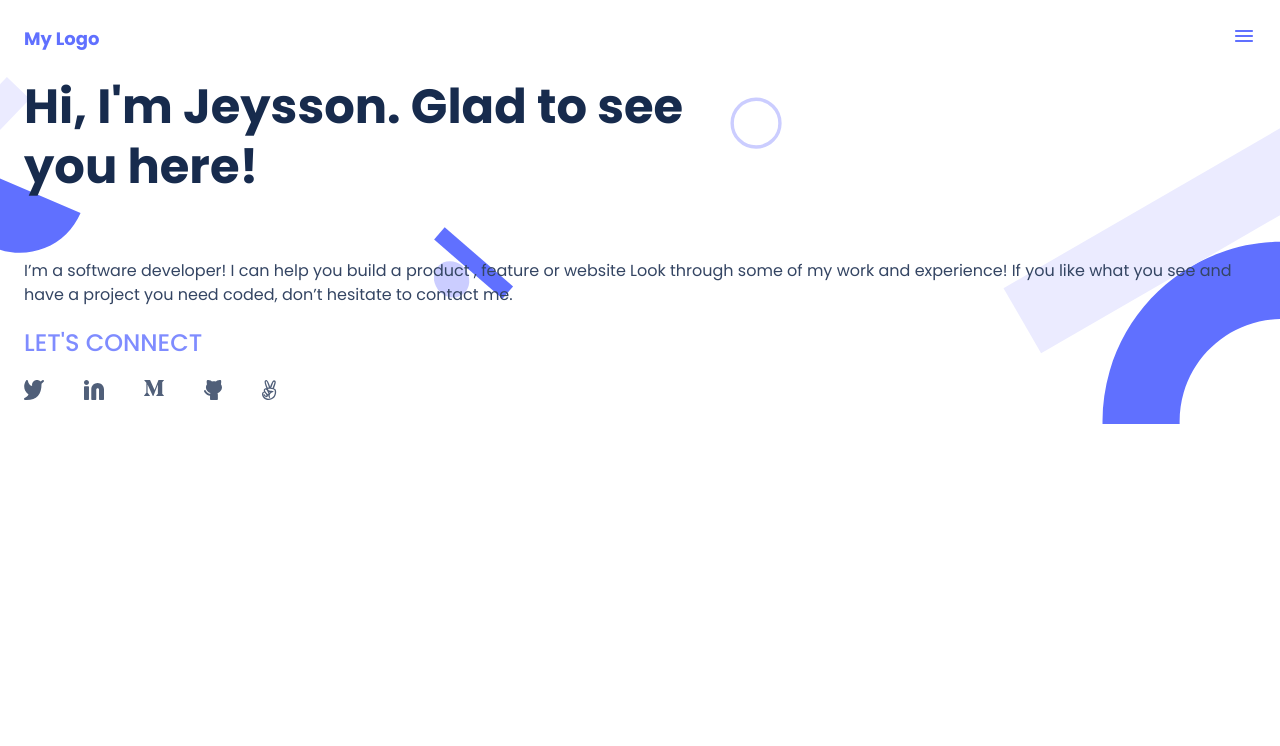
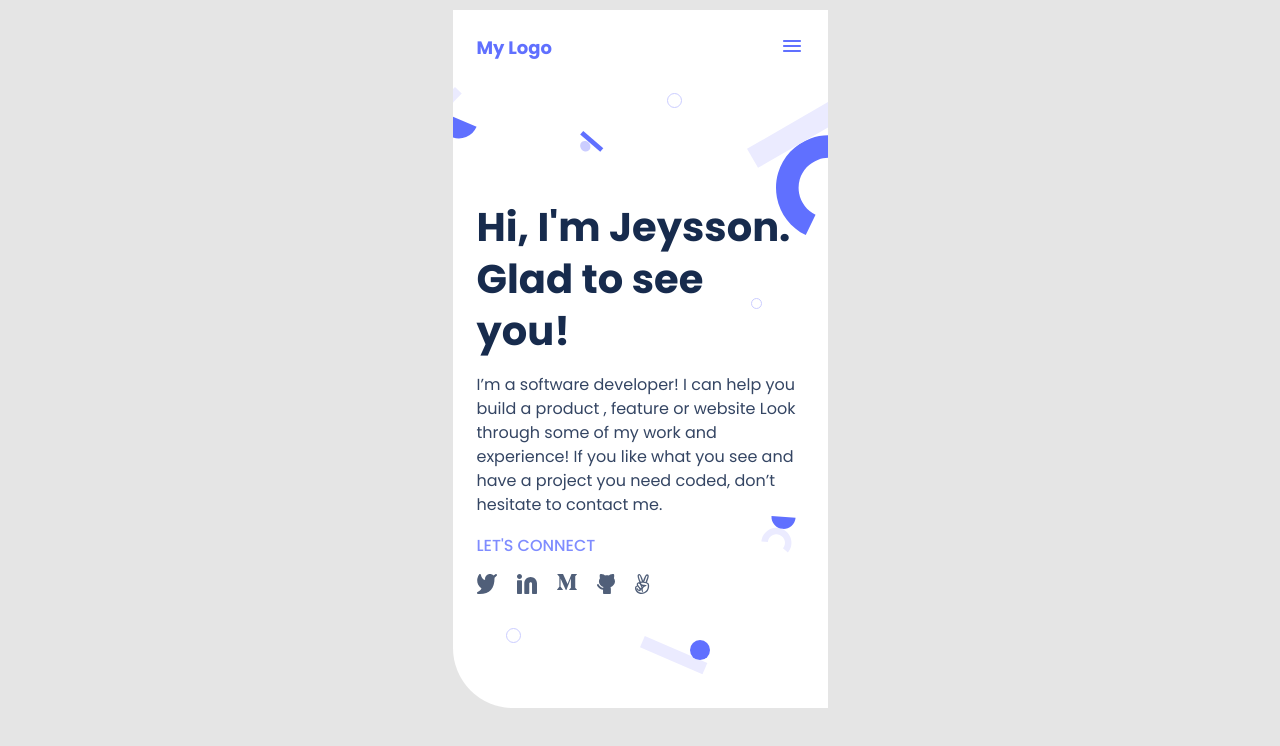
Before and after one commit to alyconr/Personal-Portfolio-Project, a plain HTML site: page index.html in a window 1280 px wide. Drawn offline with Linux system fonts and the light colour scheme.

Commit message:
:wrench: Index.html and styles updated

```diff
--- a/index.html
+++ b/index.html
@@ -27,27 +27,27 @@
     <title>Personal Portfolio</title>
   </head>
   <body>
-    <main>
-      <header id="header">
+    <header>
+      <main id="main">
         <nav class="navbar">
           <ul class="nav-list">
-            <a class="logotext" href="#"> My Logo </a>
-            <a href="#">
+            <li><a class="logotext" href="#"> My Logo </a></li>
+            <li><a href="#">
               <img
                 id="hamburguer"
                 src="./images/Icon - Menu.svg"
                 alt="Menu Icon"
               />
-            </a>
+            </a></li>
           </ul>
         </nav>
-      </header>
+      </main>
 
       <section id="headline">
         <div class="main-text">
           <h1>
-            Hi, I'm Jeysson. Glad to see <br />
-            you here!
+            Hi, I'm Jeysson. <br /> Glad to  see  <br>
+            you!
           </h1>
           <p>
             I’m a software developer! I can help you build a product , feature
@@ -55,24 +55,26 @@
             what you see and have a project you need coded, don’t hesitate to
             contact me.
           </p>
-        </div>
           <div class="social-icons">
           <a href="" id="connect">LET'S CONNECT</a>
             <ul id="icons">
-            <a href="#">
+              <li><a href="#">
                 <img src="./images/twitter.svg" alt="twitter-logo" />
-            </a>
-            <a href="#"
+              </a></li>
+              <li><a href="#"
                 ><img src="./images/Linkedin icon.svg" alt="linkedin-logo"
-            /></a>
-            <a href="#"><img src="./images/medium.svg" alt="medium-logo" /></a>
-            <a href="#"><img src="./images/github.svg" alt="github-logo" /></a>
-            <a href="#"
+              /></a></li>
+              <li><a href="#"><img src="./images/medium.svg" alt="medium-logo" /></a></li>
+              <li><a href="#"><img src="./images/github.svg" alt="github-logo" /></a></li>
+              <li><a href="#"
                 ><img src="./images/angelist.svg" alt="angelist-logo"
-            /></a>
+              /></a></li>
             </ul>
           </div>
+        </div>
+
+
       </section>
-    </main>
+     </header>
   </body>
 </html>
--- a/style.css
+++ b/style.css
@@ -11,16 +11,22 @@
 body {
   font-family: 'Poppins', sans-serif;
   font-size: 62.5%;
+  background-color: #e5e5e5;
+  padding: 10px 0;
 }
 
 /* ------main------ */
-main {
+header {
   display: flex;
   flex-direction: column;
+  margin: 0 auto;
+  background-color: #fff;
+  border-radius: 0 0 0 60px;
+  width: 375px;
 }
 
 /* ------Header------ */
-#header {
+#main {
   display: flex;
   flex-direction: column;
 }
@@ -36,6 +42,7 @@ main {
   justify-content: space-between;
   align-items: center;
   width: 100%;
+  list-style-type: none;
 }
 
 .logotext {
@@ -54,21 +61,20 @@ main {
   flex-direction: column;
   background-image: url(./images/header-shapes\ mobile.svg);
   background-repeat: no-repeat;
-  background-size: cover;
 }
 
 .main-text {
   display: flex;
   flex-direction: column;
   text-align: start;
-  margin: 0 24px;
+  margin: 114px 24px;
 }
 
 h1 {
-  font-size: 48px;
+  font-size: 40px;
   font-weight: 700;
   font-style: normal;
-  line-height: 60px;
+  line-height: 52px;
   color: #172b4d;
 }
 
@@ -83,17 +89,15 @@ p {
 
 #connect {
   font-family: 'Poppins', sans-serif;
-  font-size: 24px;
+  font-size: 16px;
   font-weight: 500;
   line-height: 24px;
   color: #7f8cff;
-  margin-top: 5%;
   text-decoration: none;
 }
 
 .social-icons {
-  margin: 24px 24px;
-  gap: 1rem;
+  margin-top: 5%;
 }
 
 #icons {
@@ -101,6 +105,7 @@ p {
   height: 20px;
   display: flex;
   flex-direction: row;
-  gap: 2.5rem;
-  margin-top: 24px;
+  gap: 20px;
+  margin-top: 5%;
+  list-style-type: none;
 }
```
Also changed, not shown: images/Snapshoot Portfolio.png (added), images/header-shapes mobile.png (added). Lines whose indentation alone changed are shown as unchanged.
